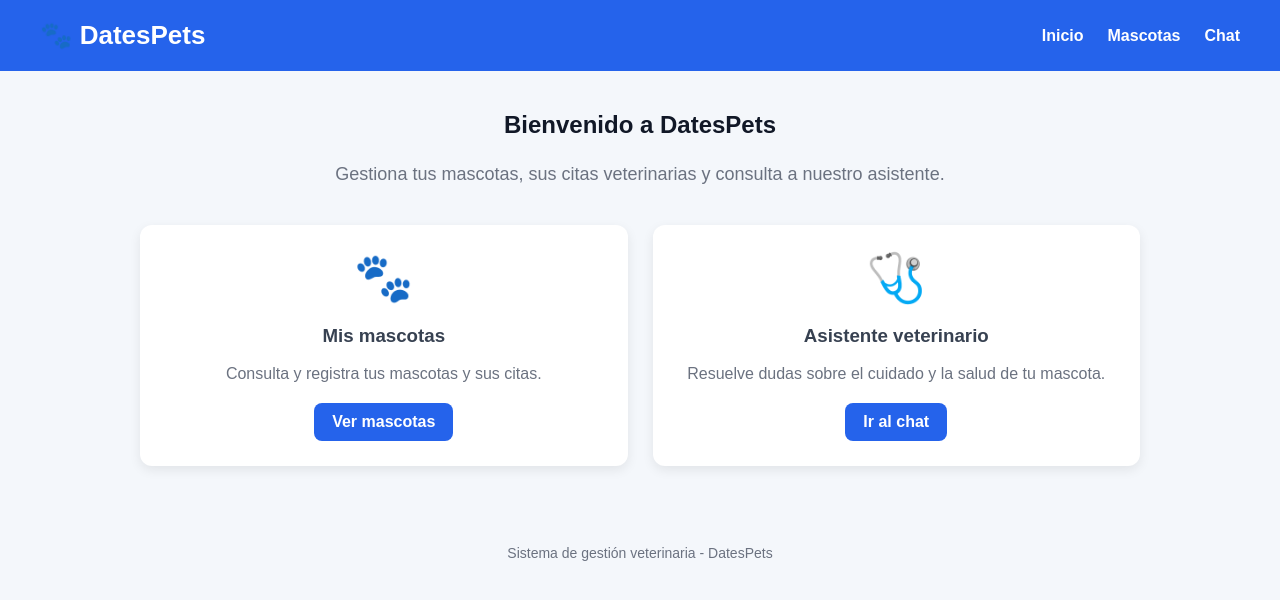
After one commit to J94rubio/petsDates, a Django app: page / in a window 1280 px wide. The commit adds this page. Shown: the top 600 px of the page. Run offline with Django 5.2, Linux system fonts and the light colour scheme.

Commit message:
Vista de inicio y navegacion al chat

```diff
--- a/chat/templates/chat/chat.html
+++ b/chat/templates/chat/chat.html
@@ -16,6 +16,10 @@
             <h2>Asistente veterinario</h2>
             <p>Consulta dudas sobre la salud y el cuidado de tus mascotas.</p>
         </div>
+
+        <a href="{% url 'inicio' %}" class="btn btn-secondary chat-back">
+            ← Volver al inicio
+        </a>
 
     </div>
 
--- a/landing/urls.py
+++ b/landing/urls.py
@@ -16,10 +16,17 @@ Including another URLconf
 """
 from django.contrib import admin
 from django.urls import path, include
+from django.views.generic import TemplateView
 
 
 urlpatterns = [
     path('admin/', admin.site.urls),
+
+    path(
+        '',
+        TemplateView.as_view(template_name='mascotas/inicio.html'),
+        name='inicio'
+    ),
 
     path(
         'mascotas/',
--- a/mascotas/static/mascotas/styles.css
+++ b/mascotas/static/mascotas/styles.css
@@ -177,6 +177,52 @@ h3 {
     border-radius: 8px;
 
     box-shadow: 0 3px 10px rgba(0, 0, 0, 0.07);
+}
+
+
+/* =========================
+   NAVEGACIÓN E INICIO
+========================= */
+
+nav {
+    display: flex;
+    gap: 24px;
+}
+
+.home-hero {
+    text-align: center;
+    margin-bottom: 40px;
+}
+
+.home-hero p {
+    color: #6b7280;
+    font-size: 18px;
+}
+
+.home-options {
+    display: grid;
+    grid-template-columns: repeat(auto-fit, minmax(260px, 1fr));
+    gap: 25px;
+}
+
+.home-options .card {
+    text-align: center;
+    margin-bottom: 0;
+}
+
+.home-options .card-icon {
+    font-size: 48px;
+    margin-bottom: 10px;
+}
+
+.home-options .card p {
+    color: #6b7280;
+    margin-bottom: 20px;
+}
+
+.chat-back {
+    margin-left: auto;
+    white-space: nowrap;
 }
 
 
--- a/mascotas/templates/mascotas/base.html
+++ b/mascotas/templates/mascotas/base.html
@@ -31,8 +31,16 @@
 
         <nav>
 
+            <a href="{% url 'inicio' %}">
+                Inicio
+            </a>
+
             <a href="{% url 'lista_mascotas' %}">
                 Mascotas
+            </a>
+
+            <a href="{% url 'chat_veterinario' %}">
+                Chat
             </a>
 
         </nav>
--- /dev/null
+++ b/mascotas/templates/mascotas/inicio.html
@@ -0,0 +1,52 @@
+{% extends 'mascotas/base.html' %}
+
+{% block title %}
+    Inicio
+{% endblock %}
+
+{% block content %}
+
+    <section class="home-hero">
+
+        <h2>Bienvenido a DatesPets</h2>
+
+        <p>
+            Gestiona tus mascotas, sus citas veterinarias
+            y consulta a nuestro asistente.
+        </p>
+
+    </section>
+
+    <section class="home-options">
+
+        <div class="card">
+
+            <div class="card-icon">🐾</div>
+
+            <h3>Mis mascotas</h3>
+
+            <p>Consulta y registra tus mascotas y sus citas.</p>
+
+            <a href="{% url 'lista_mascotas' %}" class="btn">
+                Ver mascotas
+            </a>
+
+        </div>
+
+        <div class="card">
+
+            <div class="card-icon">🩺</div>
+
+            <h3>Asistente veterinario</h3>
+
+            <p>Resuelve dudas sobre el cuidado y la salud de tu mascota.</p>
+
+            <a href="{% url 'chat_veterinario' %}" class="btn">
+                Ir al chat
+            </a>
+
+        </div>
+
+    </section>
+
+{% endblock %}
```
